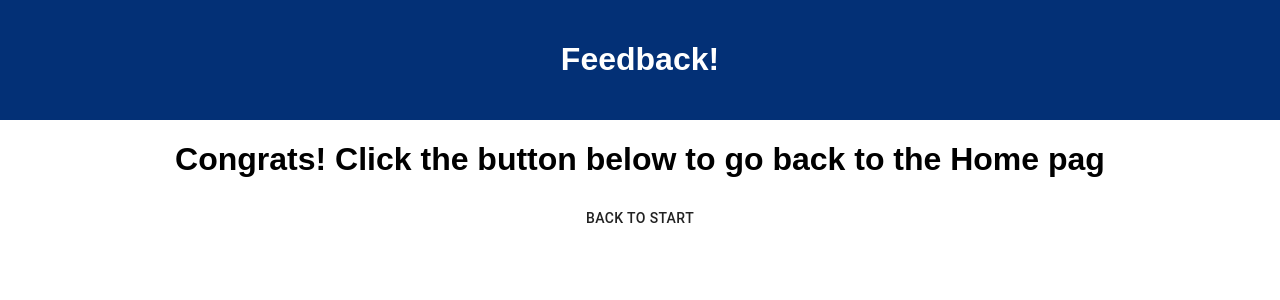
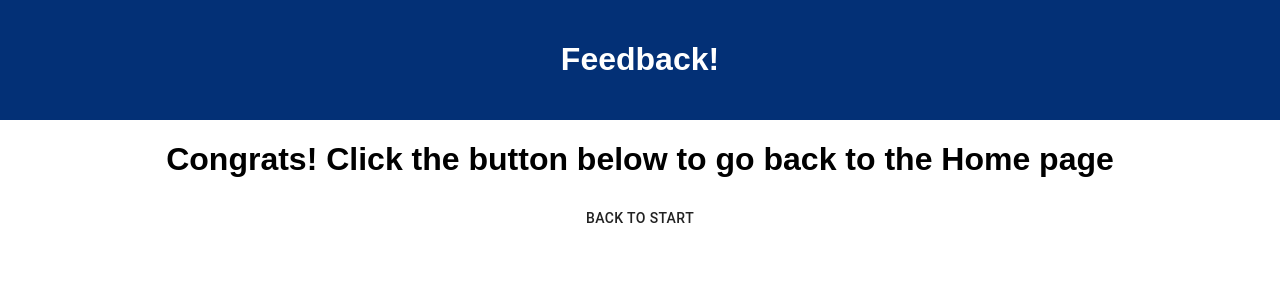
Before and after one commit to collin-radichel/redux-feedback-loop, a React (Create React App) app: page /#/success in a window 1280 px wide. Shown: the top 300 px of the page. Built offline with nearby package versions, Linux system fonts and the light colour scheme.

Commit message:
pag to page (typo fix)

```diff
--- a/src/components/Success/Success.jsx
+++ b/src/components/Success/Success.jsx
@@ -12,7 +12,7 @@ function Success () {
 
     return (
         <>
-        <h1>Congrats!  Click the button below to go back to the Home pag</h1>
+        <h1>Congrats!  Click the button below to go back to the Home page</h1>
         <Button onClick={() => handleSubmit()}>BACK TO START</Button>
         </>
     )
```
